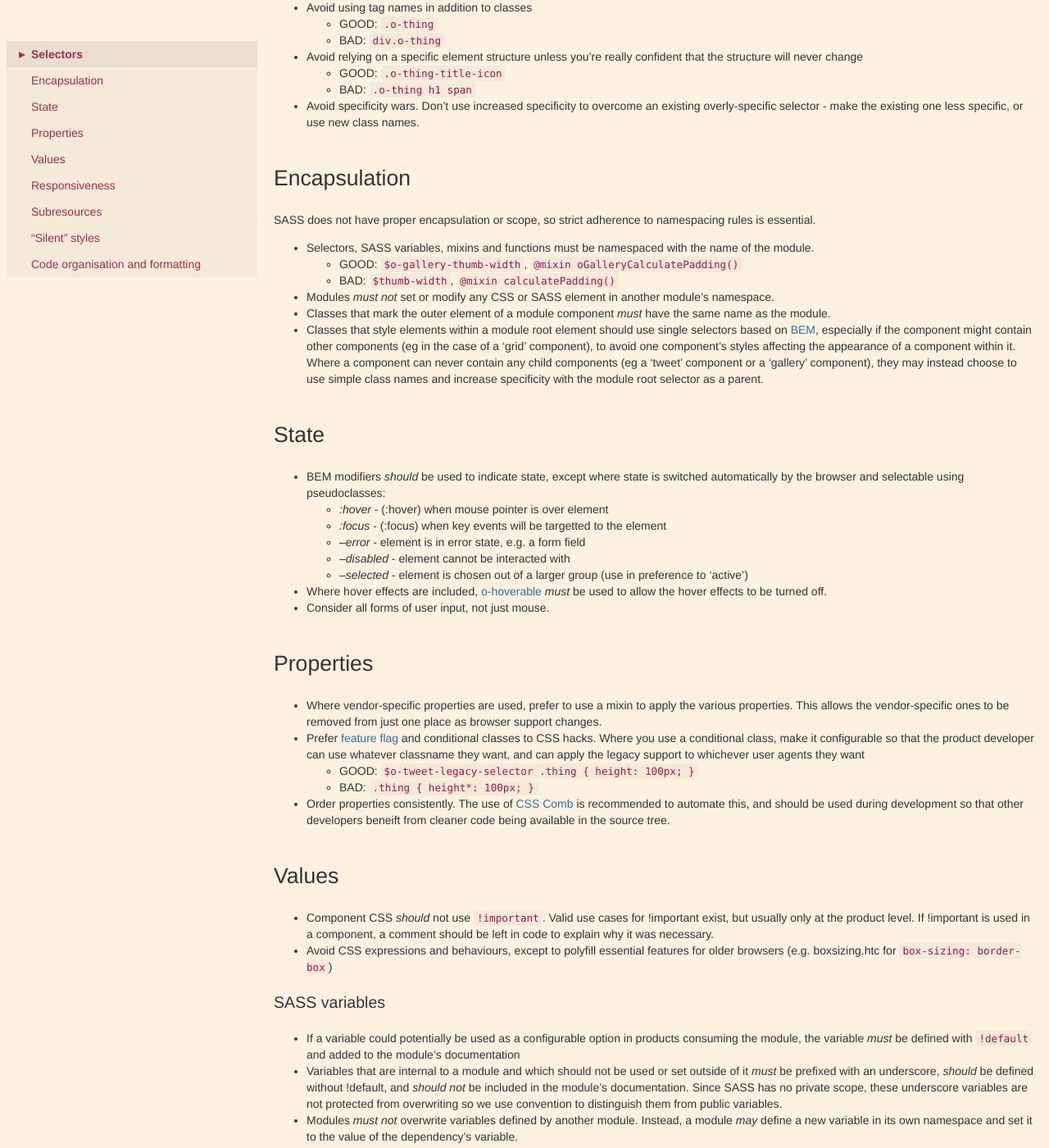
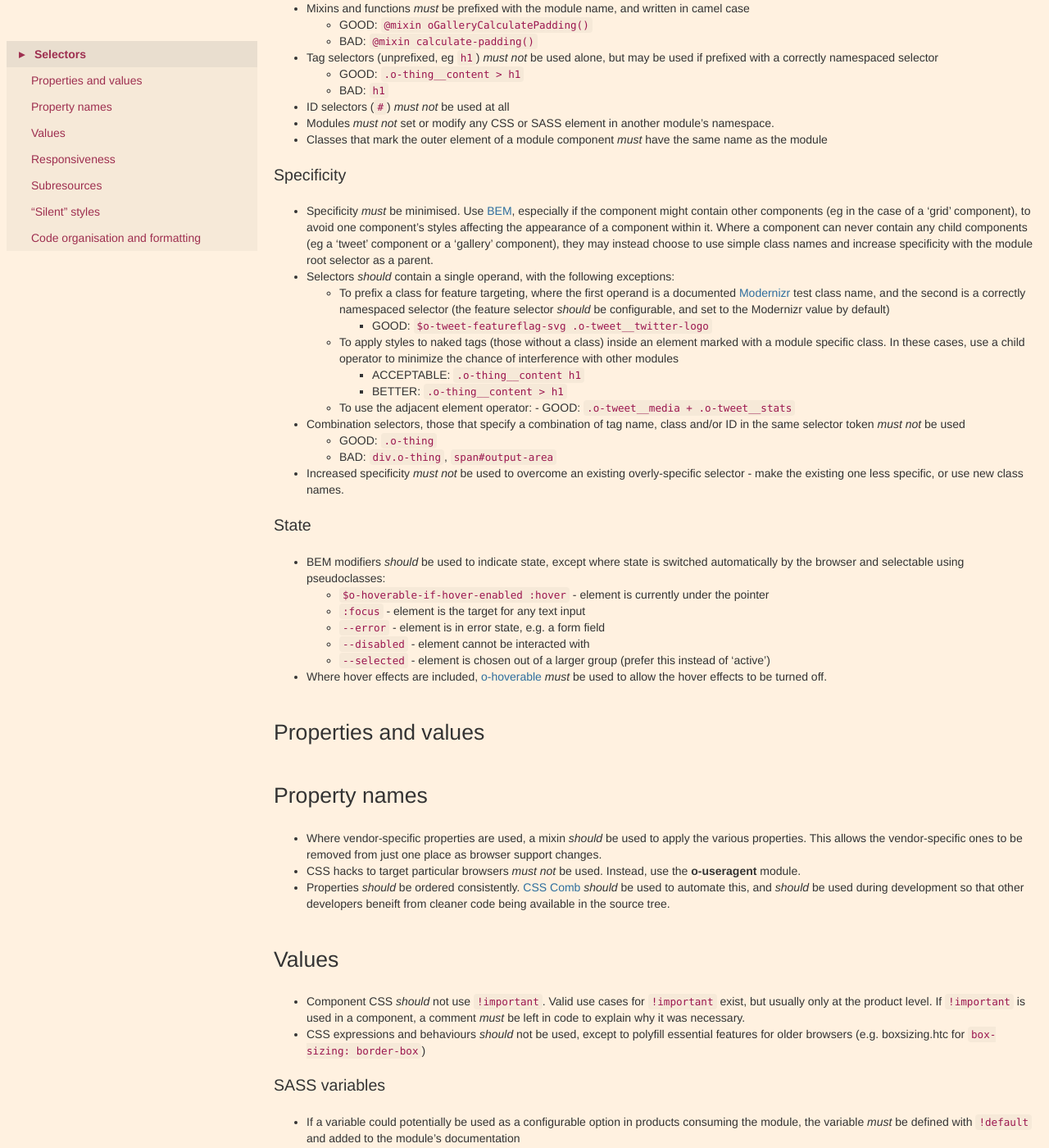
Before and after one commit to Financial-Times/ft-origami, a Jekyll site: the page built from docs/syntax/scss.md, in a window 1280 px wide and 1400 px high, scrolled down 591 px. Shown: the whole window at 82% size. Built offline with Jekyll 4.4.1, drawn with Linux system fonts in a browser that asks for light colours; some of the changed text lies outside the part shown.

Commit message:
Clarify and tighten wording describing already agreed behaviour (pending outcome of #98)

```diff
--- a/docs/syntax/scss.md
+++ b/docs/syntax/scss.md
@@ -11,57 +11,67 @@ Origami has adopted [SASS](http://sass-lang.com/) and specifically the most comm
 
 SASS features should be used only where they result in increased clarity and reuse. Care should be taken that the resulting CSS is not compromised by unnecessary SASS nesting.
 
-## Selectors
+## Selectors
 
-* Specificity *must* be minimised. Use [BEM](http://csswizardry.com/2013/01/mindbemding-getting-your-head-round-bem-syntax/) where there is any chance of components being nested.
-* Specificity *must* primarily come from class naming, rather than selectors.  Selectors *may* use multiple operands if necessary, for example to prefix a class with a configuarable selector, or to apply adjacency rules:
-	- GOOD: `.o-tweet__title`, `$o-tweet-legacy-behaviour .o-tweet__user`, `.o-tweet__media + .o-tweet__stats`
-	- BAD: `div.tweet .header h1`
-* Keep selectors short. Ideally just one class
-* Avoid IDs
-* Avoid using only tag names, except when applying a reset
-* Avoid using tag names in addition to classes
-	- GOOD: `.o-thing`
-	- BAD: `div.o-thing`
-* Avoid relying on a specific element structure unless you’re really confident that the structure will never change
-	- GOOD: `.o-thing-title-icon`
-	- BAD: `.o-thing h1 span`
-* Avoid specificity wars. Don’t use increased specificity to overcome an existing overly-specific selector - make the existing one less specific, or use new class names.
-
-## Encapsulation
+### Naming conventions and encapsulation
 
 SASS does not have proper encapsulation or scope, so strict adherence to namespacing rules is essential.
 
-* Selectors, SASS variables, mixins and functions must be namespaced with the name of the module.
-    - GOOD: `$o-gallery-thumb-width`, `@mixin oGalleryCalculatePadding()`
-    - BAD: `$thumb-width`, `@mixin calculatePadding()`
+* Class and placeholder selectors (`.` and `%`) and SASS variables (`$`) *must* be prefixed with the module name, and written as hypen separated lowercase strings
+    - GOOD: `.o-thing--large`, `$o-grid-mq-type: width;`
+    - BAD: `.largething`, '$GridIsResponsive: true;'
+* Mixins and functions *must* be prefixed with the module name, and written in camel case
+    - GOOD: `@mixin oGalleryCalculatePadding()`
+    - BAD: `@mixin calculate-padding()`
+* Tag selectors (unprefixed, eg `h1`) *must not* be used alone, but may be used if prefixed with a correctly namespaced selector
+    - GOOD: `.o-thing__content > h1`
+    - BAD: `h1`
+* ID selectors (`#`) *must not* be used at all
 * Modules *must not* set or modify any CSS or SASS element in another module's namespace.
-* Classes that mark the outer element of a module component *must* have the same name as the module.
-* Classes that style elements within a module root element should use single selectors based on [BEM](http://csswizardry.com/2013/01/mindbemding-getting-your-head-round-bem-syntax/), especially if the component might contain other components (eg in the case of a 'grid' component), to avoid one component's styles affecting the appearance of a component within it.  Where a component can never contain any child components (eg a 'tweet' component or a 'gallery' component), they may instead choose to use simple class names and increase specificity with the module root selector as a parent.
+* Classes that mark the outer element of a module component *must* have the same name as the module
 
-## State
+
+### Specificity
+
+* Specificity *must* be minimised. Use [BEM](http://csswizardry.com/2013/01/mindbemding-getting-your-head-round-bem-syntax/), especially if the component might contain other components (eg in the case of a 'grid' component), to avoid one component's styles affecting the appearance of a component within it.  Where a component can never contain any child components (eg a 'tweet' component or a 'gallery' component), they may instead choose to use simple class names and increase specificity with the module root selector as a parent.
+* Selectors *should* contain a single operand, with the following exceptions:
+    * To prefix a class for feature targeting, where the first operand is a documented [Modernizr](http://modernizr.com/docs/) test class name, and the second is a correctly namespaced selector (the feature selector *should* be configurable, and set to the Modernizr value by default)
+        - GOOD: `$o-tweet-featureflag-svg .o-tweet__twitter-logo`
+    * To apply styles to naked tags (those without a class) inside an element marked with a module specific class.  In these cases, use a child operator to minimize the chance of interference with other modules
+        - ACCEPTABLE: `.o-thing__content h1`
+        - BETTER: `.o-thing__content > h1`
+    * To use the adjacent element operator:
+    	- GOOD: `.o-tweet__media + .o-tweet__stats`
+* Combination selectors, those that specify a combination of tag name, class and/or ID in the same selector token *must not* be used
+	- GOOD: `.o-thing`
+	- BAD: `div.o-thing`, `span#output-area`
+* Increased specificity *must not* be used to overcome an existing overly-specific selector - make the existing one less specific, or use new class names.
+
+
+### State
 
 * BEM modifiers *should* be used to indicate state, except where state is switched automatically by the browser and selectable using pseudoclasses:
-	- *:hover* - (:hover) when mouse pointer is over element
-	- *:focus* - (:focus) when key events will be targetted to the element
-	- *--error* - element is in error state, e.g. a form field
-	- *--disabled* - element cannot be interacted with
-	- *--selected* - element is chosen out of a larger group (use in preference to 'active')
+	- `$o-hoverable-if-hover-enabled :hover` - element is currently under the pointer
+	- `:focus` - element is the target for any text input
+	- `--error` - element is in error state, e.g. a form field
+	- `--disabled` - element cannot be interacted with
+	- `--selected` - element is chosen out of a larger group (prefer this instead of 'active')
 * Where hover effects are included, [o-hoverable](https://github.com/Financial-Times/o-hoverable) *must* be used to allow the hover effects to be turned off.
-* Consider all forms of user input, not just mouse.
 
-## Properties
 
-* Where vendor-specific properties are used, prefer to use a mixin to apply the various properties. This allows the vendor-specific ones to be removed from just one place as browser support changes.
-* Prefer [feature flag](/ft-origami/docs/syntax/html/) and conditional classes to CSS hacks.  Where you use a conditional class, make it configurable so that the product developer can use whatever classname they want, and can apply the legacy support to whichever user agents they want
-	- GOOD: `$o-tweet-legacy-selector .thing { height: 100px; }`
-	- BAD: `.thing { height*: 100px; }`
-* Order properties consistently. The use of [CSS Comb](http://csscomb.com/) is recommended to automate this, and should be used during development so that other developers beneift from cleaner code being available in the source tree.
+## Properties and values
+
+## Property names
+
+* Where vendor-specific properties are used, a mixin *should* be used to apply the various properties. This allows the vendor-specific ones to be removed from just one place as browser support changes.
+* CSS hacks to target particular browsers *must not* be used.  Instead, use the **o-useragent** module.
+* Properties *should* be ordered consistently.  [CSS Comb](http://csscomb.com/) *should* be used to automate this, and *should* be used during development so that other developers beneift from cleaner code being available in the source tree.
 
 ## Values
 
-* Component CSS *should* not use `!important`.  Valid use cases for !important exist, but usually only at the product level.  If !important is used in a component, a comment should be left in code to explain why it was necessary.
-* Avoid CSS expressions and behaviours, except to polyfill essential features for older browsers (e.g. boxsizing.htc for `box-sizing: border-box`)
+* Component CSS *should* not use `!important`.  Valid use cases for `!important` exist, but usually only at the product level.  If `!important` is used in a component, a comment *must* be left in code to explain why it was necessary.
+* CSS expressions and behaviours *should* not be used, except to polyfill essential features for older browsers (e.g. boxsizing.htc for `box-sizing: border-box`)
+
 
 ### SASS variables
 
@@ -70,6 +80,7 @@ SASS does not have proper encapsulation or scope, so strict adherence to namespa
 * Modules *must not* overwrite variables defined by another module.  Instead, a module *may* define a new variable in its own namespace and set it to the value of the dependency's variable.
 * Variables *should* be defined in a dedicated file.
 * Variables intended for use externally by consuming products and modules *should* be defined by their purpose, rather than their value: e.g. `$o-colors-skyline-bg` rather than `$o-colors-beige`
+
 
 ## Responsiveness
 
@@ -82,9 +93,11 @@ Modules are responsible for providing responsive behaviours where appropriate.
 
 Regardless of which of the above strategies is used, components *must* by default render themselves correctly in at least a coherent non-responsive way.
 
+
 ## Subresources
 
 When styles refer to external resources such as fonts and images, the module *must* use `o-assets` to declare paths to these resources in a robust, build-agnostic fashion. Please see [the module's repository](http://git.svc.ft.com/summary/?r=origami/o-assets.git) for documentation and the rationale behind enforcing this approach.
+
 
 ## "Silent" styles
 
@@ -100,40 +113,36 @@ If the original selector is not a class selector then the placeholder class can
         width: 30%;
     }
 
-Modules that make use of styles defined in dependencies *must* use those styles by `@extend`ing the appropriate placeholder class:
+Modules that make use of styles defined in other modules *must* use those styles by `@extend`ing the appropriate placeholder class:
 
     .o-anotherthing-foo, %o-anotherthing-foo {
         @extend %o-thing-foo;
         margin-top: 1em;
     }
 
-Modules *should* provide a mechanism for suppressing output of concrete selectors which may not always be required. If present, this mechanism *must* be activated by means of a sass variable `$o-{modulename}-is-silent` which *must* have a default value of `false`.  In practice, the effect of this *should* be to remove the `.`-prefixed selector, leaving only the mixin.
+Modules *should* provide a mechanism for suppressing output of any concrete selectors which may not always be required. If present, this mechanism *must* be activated by means of a sass variable `$o-{modulename}-is-silent` which *must* have a default value of `false`.  In practice, the effect of this *should* be to remove the `.`-prefixed selector, leaving only the placeholder (along with any functions, variables and mixins).
 
 <aside>An example of an implementation satisfying these conditions can be found in the `oFtTypographyClass` mixin of the o-ft-typography module</aside>
+
 
 ## Code organisation and formatting
 
 ### Layout
 
-When listing multiple comma-separated selectors, put each one on a new line:
+When listing multiple comma-separated selectors, each one *must* be placed on a new line.  Each property *must* be on a new line and indented (type of indent, tabs or spaces, is not standardised: developers *must* respect whatever indent type is already in use when editing existing modules)
 
 <?prettify linenums=1?>
-    .footer-link:hover,
-    .footer-link:focus {
-        //
-    }
-
-Each attribute should be on a new line and indented:
-
-<?prettify linenums=1?>
-    .footer-link {
+    .o-footer__link:hover,
+    .o-footer__link:focus {
         font-size: 12px;
         color: $o-color-link-text;
     }
 
+
 ### Files and folders
 
 * SASS variables, mixins and functions should be in their own files, separate from the code that uses them
+
 
 ### Comments
 
```
Also changed, not shown: docs/component-spec/modules.md (+1 -0 lines).
